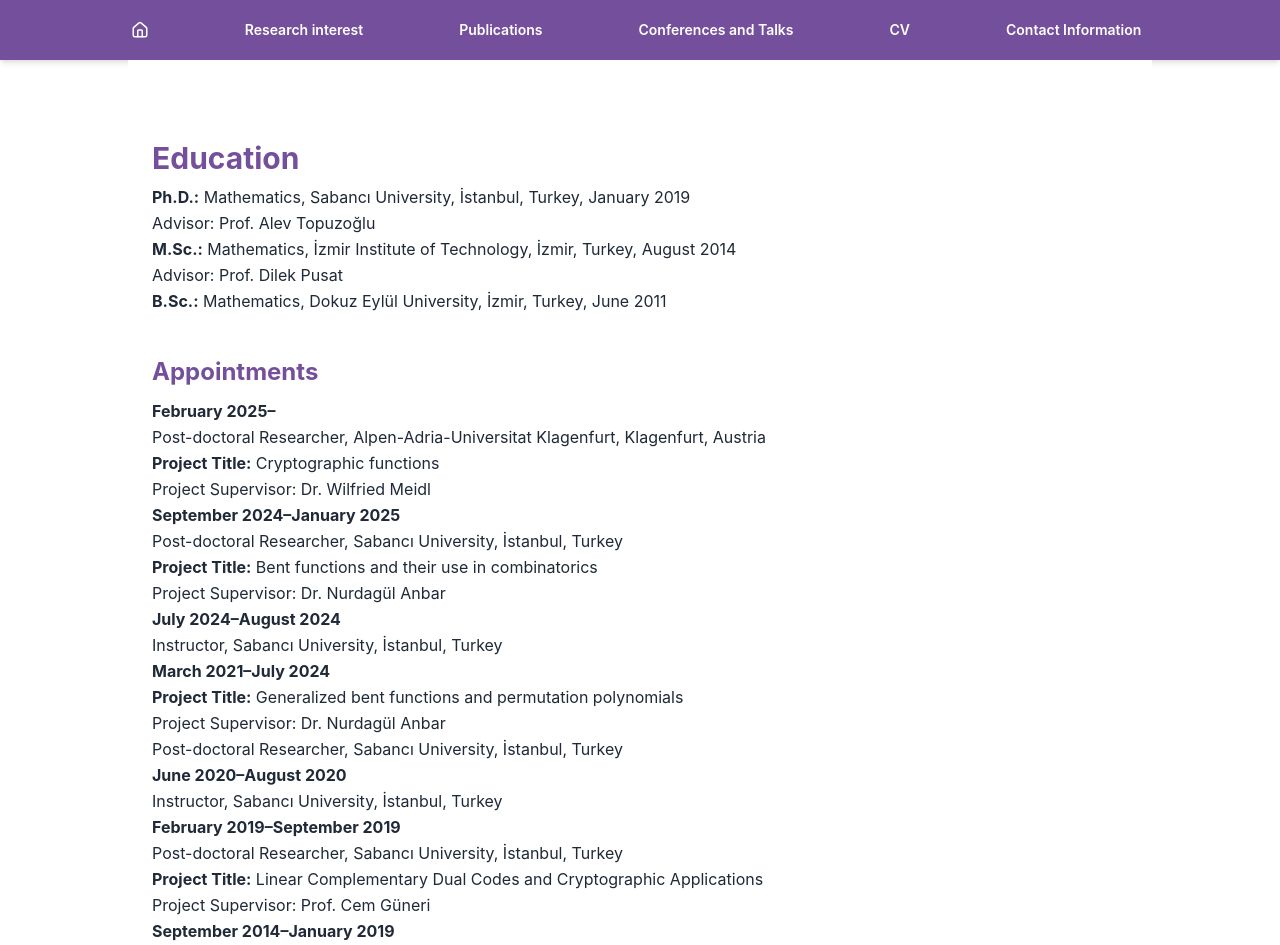
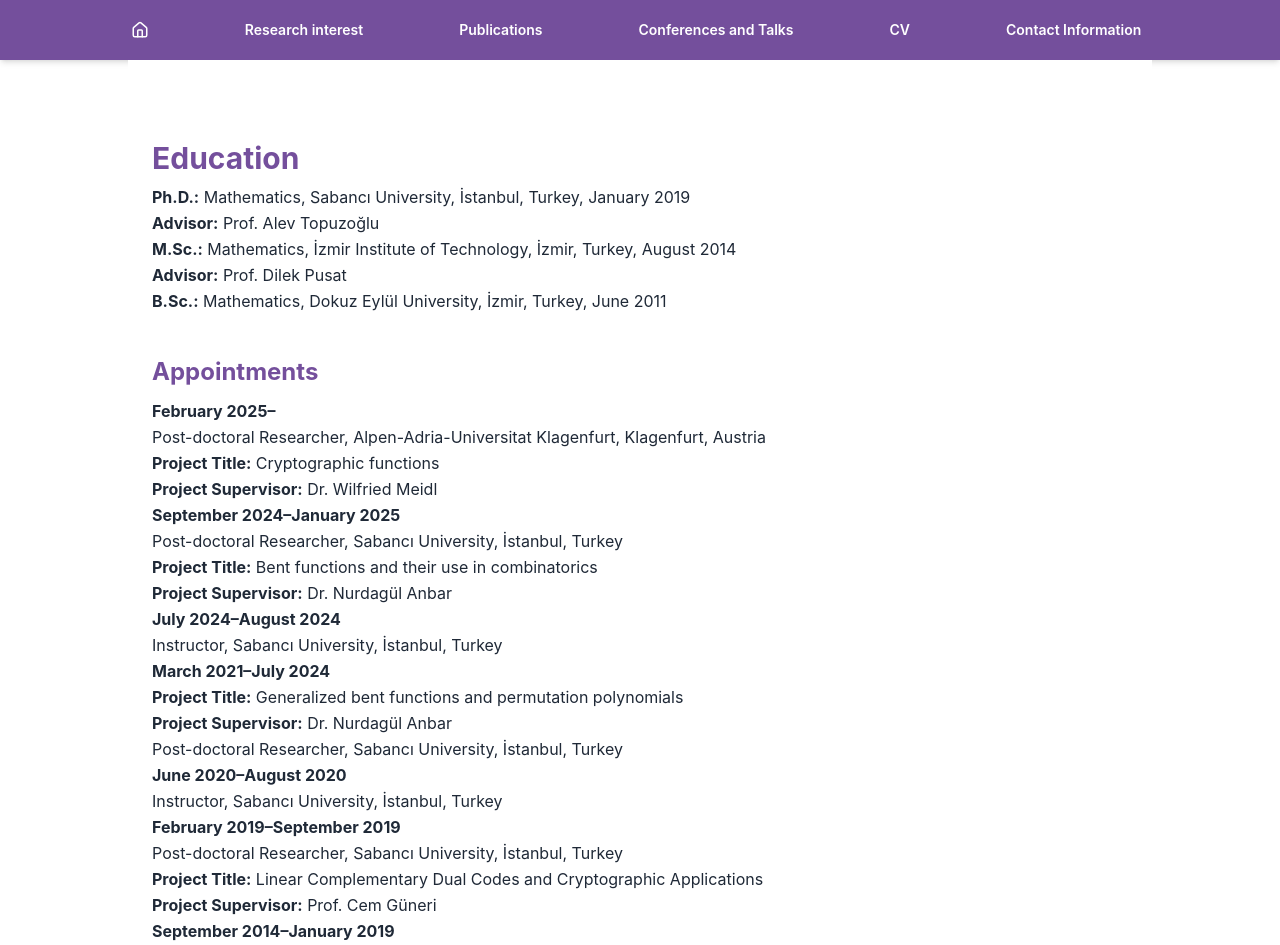
Before and after one commit to mustafa-kalayci/cv-site, a React (Create React App) app: page /cv in a window 1280 px wide. Shown: the top 945 px of the page. Built offline with nearby package versions, Linux system fonts and the light colour scheme.

Commit message:
düzenleme vol 1

```diff
--- a/src/Cv.js
+++ b/src/Cv.js
@@ -8,9 +8,9 @@
           <h1 className="text-3xl  text-[#744f9c] mb-2 font-bold">Education</h1>
           <p className="leading-relaxed">
             <strong>Ph.D.:</strong> Mathematics, Sabancı University, İstanbul, Turkey, January 2019<br />
-            Advisor: Prof. Alev Topuzoğlu<br />
+            <strong>Advisor:</strong> Prof. Alev Topuzoğlu<br />
             <strong>M.Sc.:</strong> Mathematics, İzmir Institute of Technology, İzmir, Turkey, August 2014<br />
-            Advisor: Prof. Dilek Pusat<br />
+           <strong>Advisor:</strong> Prof. Dilek Pusat<br />
             <strong>B.Sc.:</strong> Mathematics, Dokuz Eylül University, İzmir, Turkey, June 2011
           </p>
         </section>
@@ -21,23 +21,23 @@
 <strong>February 2025–</strong><br />
 Post-doctoral Researcher, Alpen-Adria-Universitat Klagenfurt, Klagenfurt, Austria<br />
 <strong>Project Title:</strong> Cryptographic functions<br />
-Project Supervisor: Dr. Wilfried Meidl<br />
+<strong>Project Supervisor:</strong> Dr. Wilfried Meidl<br />
 <strong>September 2024–January 2025</strong><br />
 Post-doctoral Researcher, Sabancı University, İstanbul, Turkey<br />
 <strong>Project Title:</strong> Bent functions and their use in combinatorics<br />
-Project Supervisor: Dr. Nurdagül Anbar<br />
+<strong>Project Supervisor:</strong> Dr. Nurdagül Anbar<br />
 <strong>July 2024–August 2024</strong><br />
 Instructor, Sabancı University, İstanbul, Turkey<br />
 <strong>March 2021–July 2024</strong><br />
 <strong>Project Title:</strong> Generalized bent functions and permutation polynomials<br />
-Project Supervisor: Dr. Nurdagül Anbar<br />
+<strong>Project Supervisor:</strong> Dr. Nurdagül Anbar<br />
 Post-doctoral Researcher, Sabancı University, İstanbul, Turkey<br />
 <strong>June 2020–August 2020</strong><br />
 Instructor, Sabancı University, İstanbul, Turkey<br />
 <strong>February 2019–September 2019</strong><br />
 Post-doctoral Researcher, Sabancı University, İstanbul, Turkey<br />
 <strong>Project Title:</strong> Linear Complementary Dual Codes and Cryptographic Applications<br />
-Project Supervisor: Prof. Cem Güneri<br />
+<strong>Project Supervisor:</strong> Prof. Cem Güneri<br />
 <strong>September 2014–January 2019</strong><br />
 Teaching Assistant, Sabancı University, İstanbul, Turkey<br />
 <strong>January 2013–August 2014</strong><br />
--- a/src/Home.js
+++ b/src/Home.js
@@ -5,13 +5,14 @@
 export default function Home() {
   return (
     <section className="max-w-6xl mx-auto px-6 py-20 text-gray-800 bg-white">
+
       <motion.h1
         className="text-xl md:text-4xl font-bold text-[#744f9c]  mb-16"
         initial={{ opacity: 0, y: -20 }}
         animate={{ opacity: 1, y: 0 }}
         transition={{ duration: 0.8 }}
       >
-        Welcome to my webpage
+        Welcome! to my webpage
       </motion.h1>
 
       <div className="grid grid-cols-1 md:grid-cols-2 gap-10 items-start">
@@ -21,17 +22,20 @@
           animate={{ opacity: 1, x: 0 }}
           transition={{ duration: 1, delay: 0.5 }}
         >
+
+
           <p>
             I received my B.S. degree in Mathematics from Dokuz Eylül University, İzmir, in 2011, and my M.S. degree from the İzmir Institute of Technology in 2014. I completed my Ph.D. in Mathematics at Sabancı University, İstanbul, in January 2019, under the supervision of Prof. Alev Topuzoğlu.
           </p>
           <br />
+
           <p>
-            Following my Ph.D., I held postdoctoral positions at Sabancı University, working with Prof. Cem Güneri on coding theory and with Dr. Nurdagül Anbar on cryptographically significant functions and their use in combinatorics. I am currently a postdoctoral researcher at the University of Klagenfurt, Austria, under the supervision of Dr. Wilfried Meidl. My research has also involved visits to Prof. Alexander Pott (Otto-von-Guericke University, Germany) and Prof. Enes Pasalic (University of Primorska, Slovenia).
+                        Following my Ph.D., I held postdoctoral positions at Sabancı University, working with Prof. Cem Güneri on coding theory and with Dr. Nurdagül Anbar on cryptographically significant functions and their use in combinatorics. I am currently a postdoctoral researcher at the University of Klagenfurt, Austria, under the supervision of Dr. Wilfried Meidl. My research has also involved visits to Prof. Alexander Pott (Otto-von-Guericke University, Germany) and Prof. Enes Pasalic (University of Primorska, Slovenia).
           </p>
         </motion.div>
 
         <motion.div
-          className="flex justify-center order-1 md:order-2"
+          className="flex justify-center order-1 md:order-2 -mt-20"
           initial={{ opacity: 0, scale: 0.8 }}
           animate={{ opacity: 1, scale: 1 }}
           transition={{ duration: 1 }}
@@ -39,7 +43,7 @@
           <img
             src={ProfilePic}
             alt="Profile"
-            className="rounded-full shadow-lg w-3/4 md:w-2/3 object-cover h-auto"
+            className=" rounded-full shadow-lg w-3/4 md:w-2/3 object-cover h-1h "
           />
         </motion.div>
       </div>
--- a/src/Research.js
+++ b/src/Research.js
@@ -27,7 +27,7 @@
 
         <li>
           <h2 className="text-xl font-semibold text-purple-700 mb-2">
-           Research interest için Cryptographically Significant Functions and Related Combinatorial Objects
+           Cryptographically Significant Functions and Related Combinatorial Objects
           </h2>
           <p>
             Functions with high nonlinearity, almost perfect nonlinear functions, bent functions, generalized bent functions and their connection to coding theory, cryptography and combinatorial objects (such as designs, difference sets, graphs, packings and association schemes).
```
